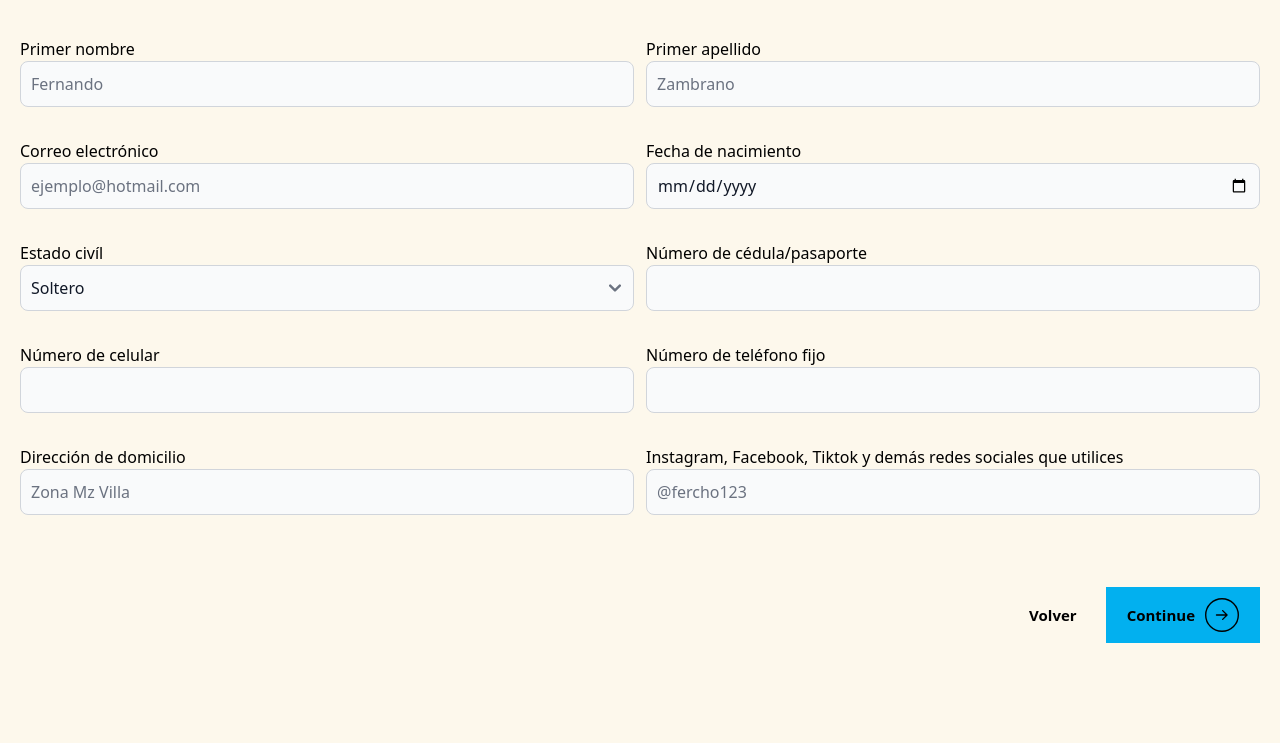
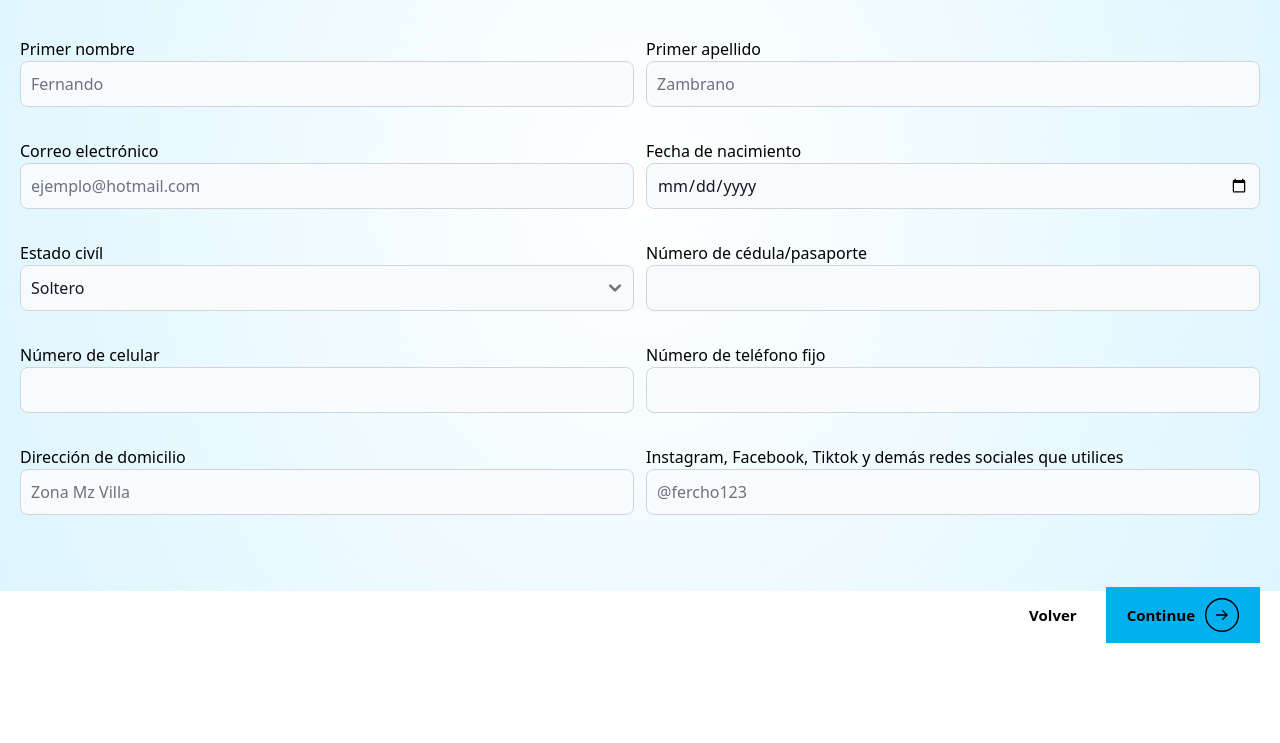
Before and after one commit to Amigos-con-Cola/AmigosConColaPublicPage, an Astro site: page /adoptar in a window 1280 px wide. Shown: the part 209-952 px from the top of the page. After the commit the page ends 872 px from the top, so only its background shows below. Built offline with nearby package versions, Linux system fonts and the light colour scheme; Astro itself is replaced by a stand-in of ours.

Commit message:
feat: Update adoption form layout and background

```diff
--- a/src/components/ui/FormAdoption.vue
+++ b/src/components/ui/FormAdoption.vue
@@ -36,9 +36,7 @@ const nextStep = async (values: any) => {
 };
 </script>
 <template>
-  <main
-    class="mt-10 min-h-screen pb-[100px] flex flex-col items-center bg-semibrown"
-  >
+  <main class="mt-10 min-h-screen pb-5 flex flex-col items-center">
     <h1
       class="text-6xl font-bold font-Bitcheese w-full border-b-2 text-center py-10 bg-primary"
     >
--- a/src/pages/adoptar.astro
+++ b/src/pages/adoptar.astro
@@ -3,6 +3,12 @@ import Layout from "@/layouts/Layout.astro";
 import FormAdoption from "@/components/ui/FormAdoption.vue";
 ---
 
+<div class="fixed left-0 top-0 -z-10 h-full w-full">
+  <div
+    class="absolute top-0 z-[-2] h-screen w-screen rotate-180 transform bg-white bg-[radial-gradient(60%_120%_at_50%_50%,hsla(0,0%,100%,0)_0,rgba(182,234,255,.5)_100%)]"
+  >
+  </div>
+</div>
 <Layout title="Adoptar">
   <FormAdoption client:idle />
 </Layout>
```
